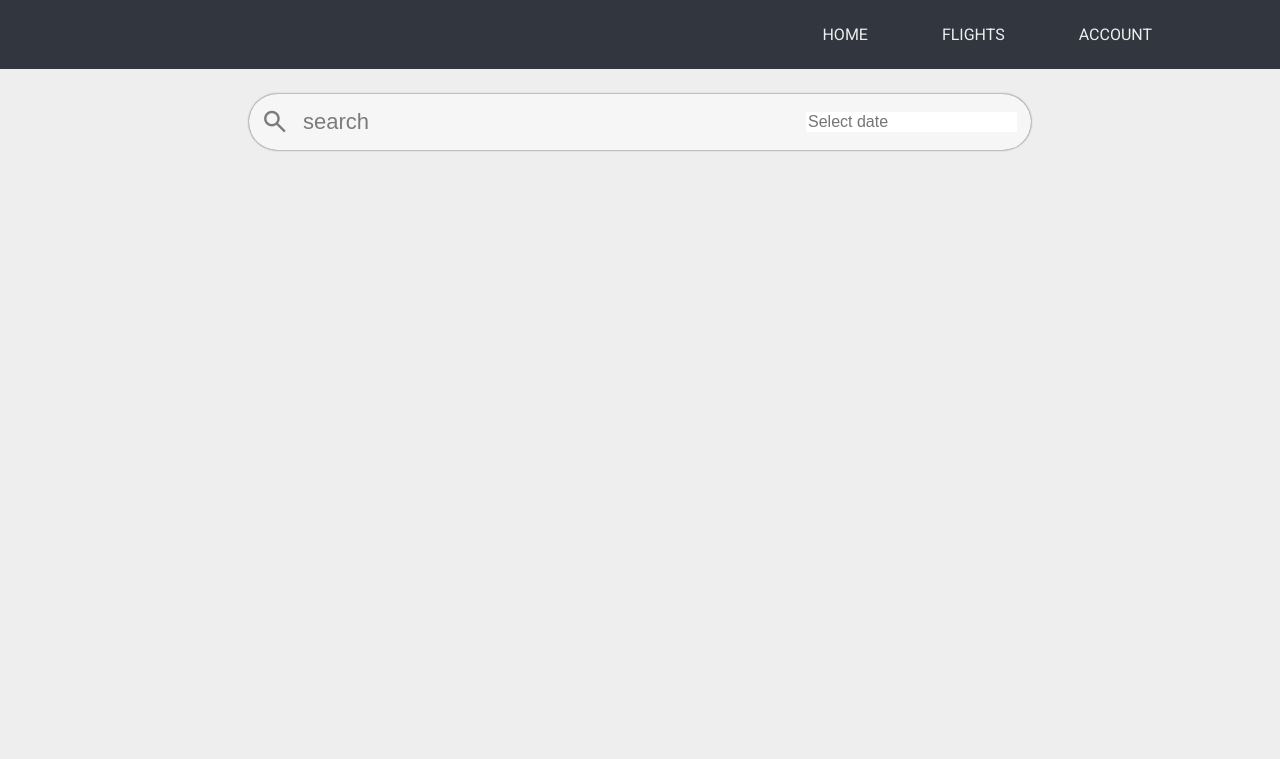
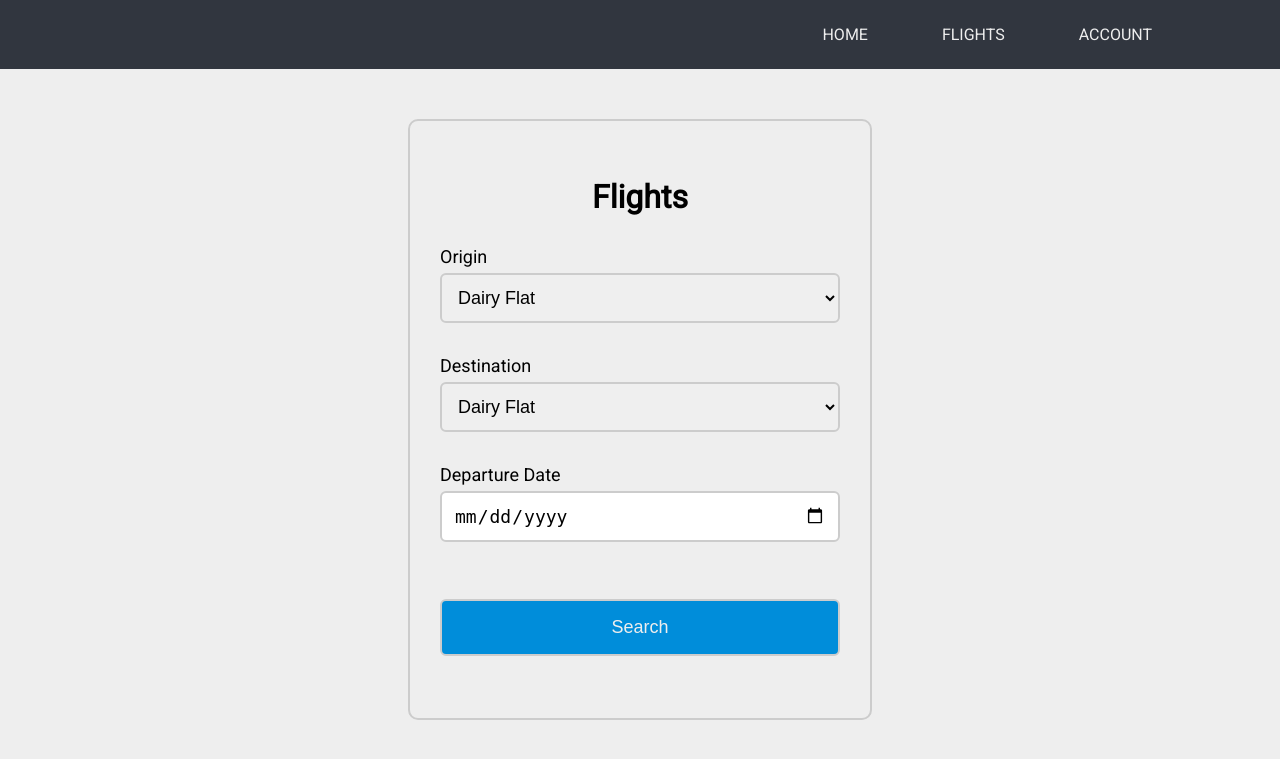
Before and after one commit to leeuwinririnui/MyAirline, a Django app: page /flights in a window 1280 px wide. Shown: the top 759 px of the page. Run offline with Django 3.2, Linux system fonts and the light colour scheme; some libraries are stand-ins or nearby versions.

Commit message:
second commit

```diff
--- a/myairline/airline/models.py
+++ b/myairline/airline/models.py
@@ -33,8 +33,6 @@ class Airport(models.Model):
     name = models.CharField(max_length=64)
     # airport location
     location = models.CharField(max_length=64)
-    # timezone of airport location
-    timezone = models.CharField(max_length=9)
     # airport location
     country = models.CharField(max_length=128)
 
--- a/myairline/airline/templates/flights.html
+++ b/myairline/airline/templates/flights.html
@@ -3,11 +3,39 @@
 {% block title %}Flights{% endblock %}
 
 {% block content %}
-    <form method="POST">
-        <div class="search">
-            <span class="search-icon material-symbols-outlined">search</span>
-            <input class="search-input" type="search" placeholder="search">
-            <input type="text" id="datepicker" placeholder="Select date">
-        </div>
+
+<div class="flight_container">
+    <h2>Flights</h2>
+    <form method="GET" id="flight_search_form">
+        <label for="origin">Origin</label>
+            <select id="origin" name="origin">
+                <option value="NZNE">Dairy Flat</option>
+                <option value="YSSY">Sydney</option>
+                <option value="NZRO">Rotorua</option>
+                <option value="NZGB">Great Barrier</option>
+                <option value="NZCI">Chatham Islands</option>
+                <option value="NZTI">Lake Tekapo</option>
+            </select>
+
+        <label for="destination">Destination</label>
+            <select id="destination" name="destination">
+                <option value="NZNE">Dairy Flat</option>
+                <option value="YSSY">Sydney</option>
+                <option value="NZRO">Rotorua</option>
+                <option value="NZGB">Great Barrier</option>
+                <option value="NZCI">Chatham Islands</option>
+                <option value="NZTI">Lake Tekapo</option>
+            </select>
+        <!-- Date Picker -->
+        <label for="departure_date">Departure Date</label>
+        <input type="date" id="departure_date" name="departure_date">
+
+        <button type="button" id="search_button">Search</button>
     </form>
+    </div>
+    <div class="flight_list" id="flight_list">
+        <!-- Flight data will be dynamically inserted here -->
+    </div>
+</div>
+
 {% endblock %}
--- a/myairline/airline/views.py
+++ b/myairline/airline/views.py
@@ -1,12 +1,56 @@
 from django.shortcuts import render
 from .models import Flight
-
+from datetime import datetime
+from django.http import JsonResponse
+import json
 # Create your views here.
 def home(request):
     return render(request, 'home.html')
 
 def flights(request):
-    return render(request, 'flights.html', {'flights': Flight.objects.all()})
+    is_ajax = request.headers.get('X-Requested-With') == 'XMLHttpRequest'
+
+    if is_ajax:
+        if request.method =='GET':
+            # get the values from the request
+            origin = request.GET.get('origin')
+            destination = request.GET.get('destination')
+            departure_date = request.GET.get('departure_date')
+
+            print(origin)
+            print(destination)
+            print(departure_date)
+
+            # if origin and destiantion have been selected
+            if origin and destination:
+                # query the database for flights based on provided parameters
+                flights = Flight.objects.filter(outbound__iCAO__iexact=origin, destination__iCAO__iexact=destination)
+
+                # optionally, filter flights by departure time if provided
+                if departure_date:
+                    # convert departure_date string to a datetime object
+                    departure_date = datetime.strptime(departure_date, '%Y-%m-%d')
+
+                    # filter flights by departure_date
+                    flights = flights.filter(departure_time__date=departure_date)
+
+                # serialize filght data into a list of dictionaries
+                flight_data = [{'origin': flight.outbound.name,
+                                'destination': flight.destination.name,
+                                'departure_time': flight.departure_time.strftime('%Y-%m-%d %H:%M:%S'),
+                                'arrival_time': flight.arrival_time.strftime('%Y-%m-%d %H:%M:%S'),
+                                'seats': flight.seats,
+                                'price': str(flight.price)}
+                                for flight in flights]
+
+
+                print(flight_data)
+
+                return JsonResponse({'context': flight_data})
+            return JsonResponse({'status': 'Invalid request'}, status=400)
+    else:
+        return render(request, 'flights.html')
+
 
 def profile(request):
     return render(request, 'profile.html')
--- a/myairline/populate.py
+++ b/myairline/populate.py
@@ -248,7 +248,7 @@ def dairy_flat_to_tuuta():
     tuuta = Airport.objects.get(iCAO='NZCI')
 
     # get plane
-    plane = Plane.objects.get(name="Honda Elite 1")
+    plane = Plane.objects.get(name="HondaJet Elite 1")
 
     # define flight details
     outbound_flight_number = 'HE01'
@@ -313,7 +313,7 @@ def dairy_flat_to_tuuta():
 
 def dairy_flat_to_tekapo():
     # get plane
-    plane = Plane.objects.get(name="Honda Elite 2")
+    plane = Plane.objects.get(name="HondaJet Elite 2")
 
     # define flight details
     outbound_flight_number = 'HE03'
--- a/myairline/static/script.js
+++ b/myairline/static/script.js
@@ -1,7 +1,51 @@
-$(document).ready(() => {
-    // Initialize datepicker
-    $('#datepicker').datepicker();
+// retrieve data from flight search
+document.addEventListener('DOMContentLoaded', () => {
+    // add event listener to the search button
+    document.getElementById('search_button').addEventListener('click', () => {
+        // get form data from flights.html
+        const origin = document.getElementById('origin').value;
+        const destination = document.getElementById('destination').value;
+        const departureDate = document.getElementById('departure_date').value;
 
-    // remove the border around the datepicker
-    $('#datepicker').css('border', 'none');
+        console.log(`${origin} ${destination} ${departureDate}`);
+        // get form data from backend using AJAX request
+
+        fetch(`/flights?origin=${origin}&destination=${destination}&departure_date=${departureDate}`, {
+            method: "GET",
+            headers: {
+                "X-Requested-With": "XMLHttpRequest",
+            },
+        })
+        .then(response => response.json())
+        .then(data => {
+            console.log(data);
+            displayFlightData(data.context) // call function to display flights
+        });
+    });
 });
+
+// function to display flight data in HTML
+function displayFlightData(flights) {
+    const flightContainer = document.getElementById('flight_list');
+    flightContainer.innerHTML = ''; // clear previous flight data
+
+    // for each flight in flights a separate flight card
+    flights.forEach(flight => {
+        // create flight card
+        const flightCard = document.createElement('div');
+        flightCard.classList.add('flight-card');
+
+        // populate flight card with data
+        flightCard.innerHTML = `
+            <p>Origin: ${flight.origin}</p>
+            <p>Destination: ${flight.destination}</p>
+            <p>Departure Time: ${flight.departure_time}</p>
+            <p>Arrival Time: ${flight.arrival_time}</p>
+            <p>Price: $${flight.price}</p>
+            <button class="book-flight-button">Book</button>
+        `;
+
+        // append flight card to container
+        flightContainer.appendChild(flightCard);
+    });
+}
--- a/myairline/static/styles.css
+++ b/myairline/static/styles.css
@@ -111,7 +111,9 @@ nav a {
 
 /* signup and login container CSS */
 
-.signup_container, .login_container {
+.signup_container,
+.login_container,
+.flight_container {
     font-family:'roboto', sans-serif;
     width: 400px;
     margin: 50px auto;
@@ -121,22 +123,27 @@ nav a {
     border: 2px solid #CCCCCC;
 }
 
-.signup_container h2, .login_container h2 {
+.signup_container h2, .login_container h2, .flight_container h2 {
     font-size: 32px;
     text-align: center;
     margin-bottom: 30px;
 }
 
-.signup_container form, .login_container form {
+.signup_container form, .login_container form, .flight_container form {
     font-size: 18px;
     display: flex;
     flex-direction: column;
 }
-.signup_container label, .login_container label{
+.signup_container label, .login_container label, .flight_container label {
     margin-bottom: 6px;
 }
 
-.signup_container input, .login_container input, .signup_container select {
+.signup_container input,
+.login_container input,
+.signup_container select,
+.flight_container select,
+.flight_container input,
+.flight_container button {
     margin-bottom: 32px;
     padding: 12px;
     border: 2px solid #CCCCCC;
@@ -144,11 +151,16 @@ nav a {
     font-size: 18px;
 }
 
-.signup_container input:hover, .login_container input:hover, .signup_container select:hover {
+.signup_container input:hover,
+.login_container input:hover,
+.signup_container select:hover,
+.flight_container select:hover  {
     border: 2px solid #008DDA;
 }
 
-.signup_container input[type="submit"], .login_container input[type="submit"] {
+.signup_container input[type="submit"],
+.login_container input[type="submit"],
+.flight_container button[type="button"] {
     margin-top: 25px;
     background-color: #008DDA;
     padding: 16px;
@@ -156,7 +168,9 @@ nav a {
     font-size: 18px;
 }
 
-.signup_container input[type="submit"]:hover, .login_container input[type="submit"]:hover {
+.signup_container input[type="submit"]:hover,
+.login_container input[type="submit"]:hover,
+.flight_container button[type="button"]:hover {
     background-color: #0078b3;
 }
 
@@ -221,46 +235,36 @@ nav a {
     background-color: #c6172b;
 }
 
-/* search bar css */
-/* main content */
-.search {
-    width: max-content;
+/* CSS for the flight card container */
+.flight-card {
+    background-color: #fff;
+    border-radius: 8px;
+    box-shadow: 0 2px 4px rgba(0, 0, 0, 0.1);
+    padding: 20px;
+    margin-bottom: 20px;
     display: flex;
+    flex-direction: column;
     align-items: center;
-    padding: 14px;
-    border-radius: 28px;
-    background: #f6f6f6;
-    margin: 25px auto;
-    box-shadow: 0 0 2px rgba(0, 0, 0, 0.75);
 }
 
-.search-input {
-    font-size: 22px;
-    font-family: 'Lexend', sans-serif;
-    color: #333333;
-    margin-left: 14px;
-    border: none;
-    background: transparent;
-    flex: 1;
-    outline: none;
-    width: 500px;
+/* CSS for the flight details */
+.flight-card p {
+    margin: 5px 0;
+    font-size: 18px;
 }
 
-.search-icon {
-    transform: scale(1.2);
+/* CSS for the book flight button */
+.book-flight-button {
+    background-color: #007bff;
+    color: #fff;
+    border: none;
+    border-radius: 4px;
+    padding: 8px 16px; /* Adjust padding to make the button smaller */
+    cursor: pointer;
+    font-size: 14px; /* Adjust font size */
+    transition: background-color 0.3s ease;
 }
 
-.search-input::placeholder,
-.search-icon {
-    color: rgba(0, 0, 0, 0.5);
+.book-flight-button:hover {
+    background-color: #0056b3;
 }
-
-/* DatePicker */
-#datepicker {
-    margin-left: 5px;
-    font-size: 16px;
-}
-
-#datepicker:focus {
-    outline: none;
-}
```
Also changed, not shown: myairline/airport_plane.py (added, +47 -0 lines), myairline/airline/migrations/0001_initial.py, myairline/airline/migrations/0002_auto_20240511_1336.py (deleted), myairline/airline/migrations/0002_remove_airport_timezone.py (added), myairline/airline/migrations/0003_auto_20240511_1341.py (deleted), myairline/airline/migrations/0004_auto_20240513_1002.py (deleted), myairline/airline/migrations/0005_alter_customuser_title.py (deleted), myairline/airline/migrations/0006_auto_20240513_1053.py (deleted), myairline/airline/migrations/0007_airport_country.py (deleted), myairline/airline/migrations/0008_customuser_flights.py (deleted), myairline/airline/migrations/0009_rename_outboud_flight_outbound.py (deleted), myairline/airline/migrations/0010_alter_flight_id.py (deleted), myairline/airline/migrations/0011_alter_flight_id.py (deleted), myairline/db.sqlite3.
